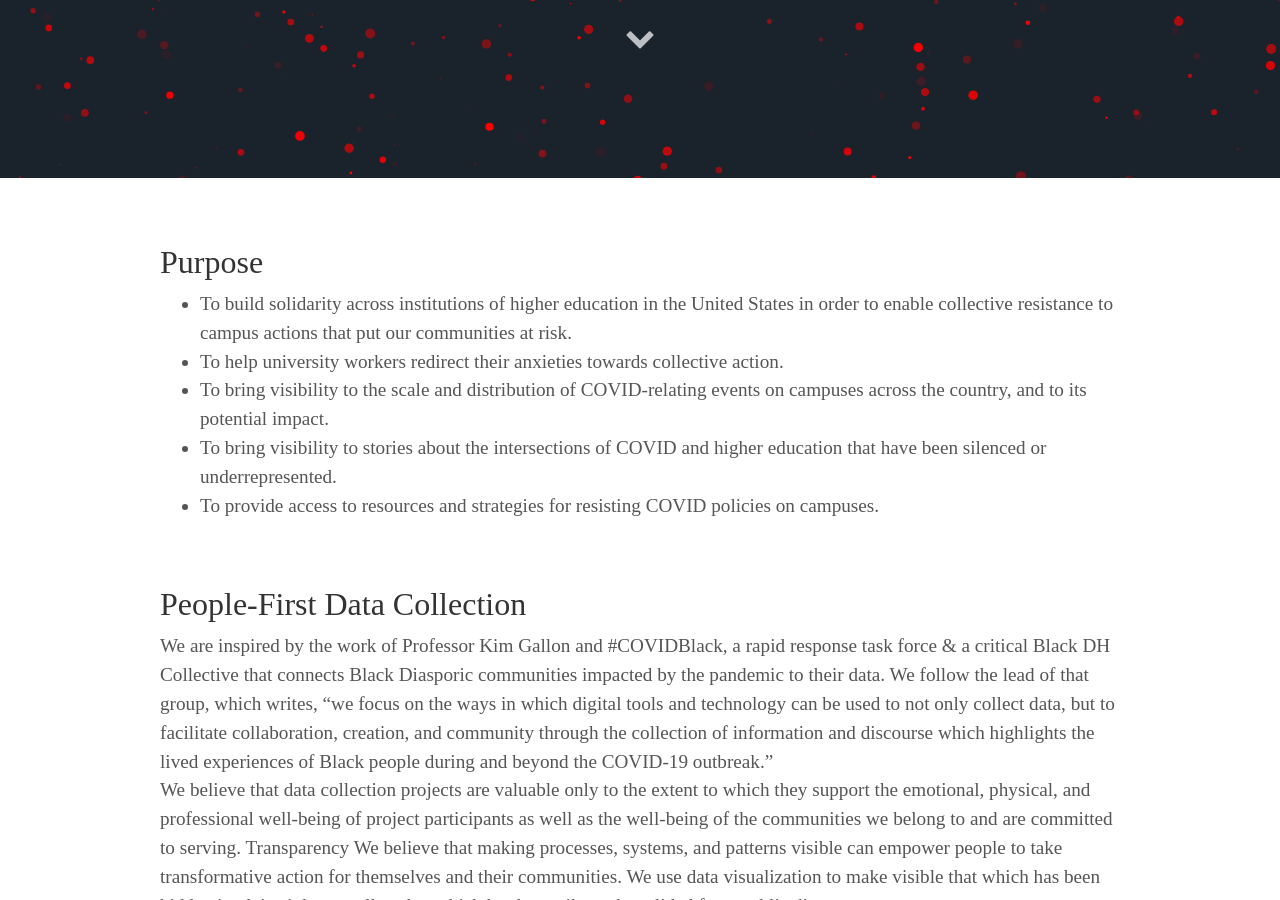
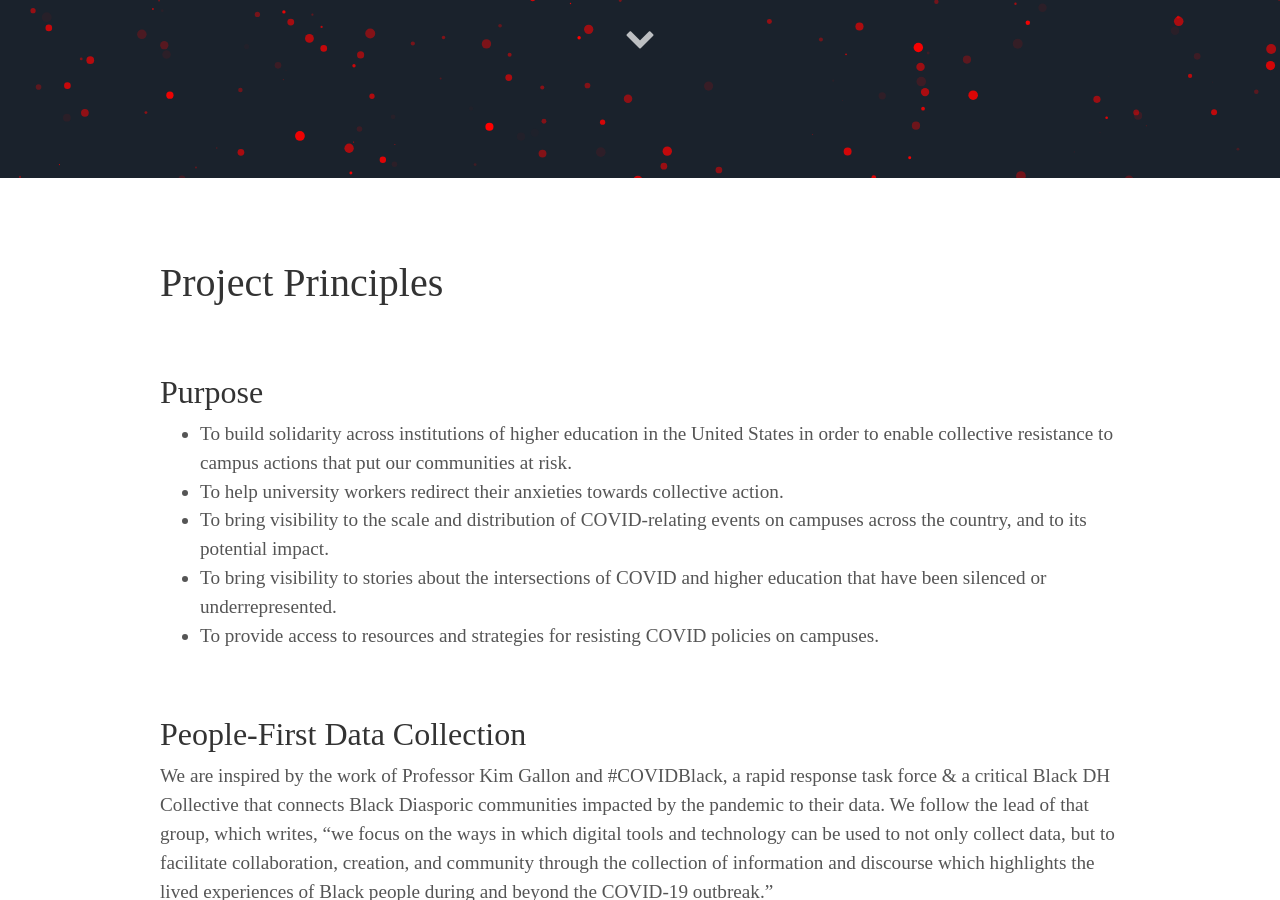
Before and after one commit to visionary-futures-collective/covid19, a Jekyll site: the page built from project-team.md, in a window 1280 px wide and 900 px high, scrolled down 798 px. Built offline with Jekyll 4.4.1, drawn with Linux system fonts in a browser that asks for light colours; some web fonts are replaced.

Commit message:
new heading on about page

```diff
--- a/project-team.md
+++ b/project-team.md
@@ -3,6 +3,7 @@ layout: page
 title: About
 permalink: /project-team
 ---
+# Project Principles
 ## Purpose
 * To build solidarity across institutions of higher education in the United States in order to enable collective resistance to campus actions that put our communities at risk.
 * To help university workers redirect their anxieties towards collective action.
```
